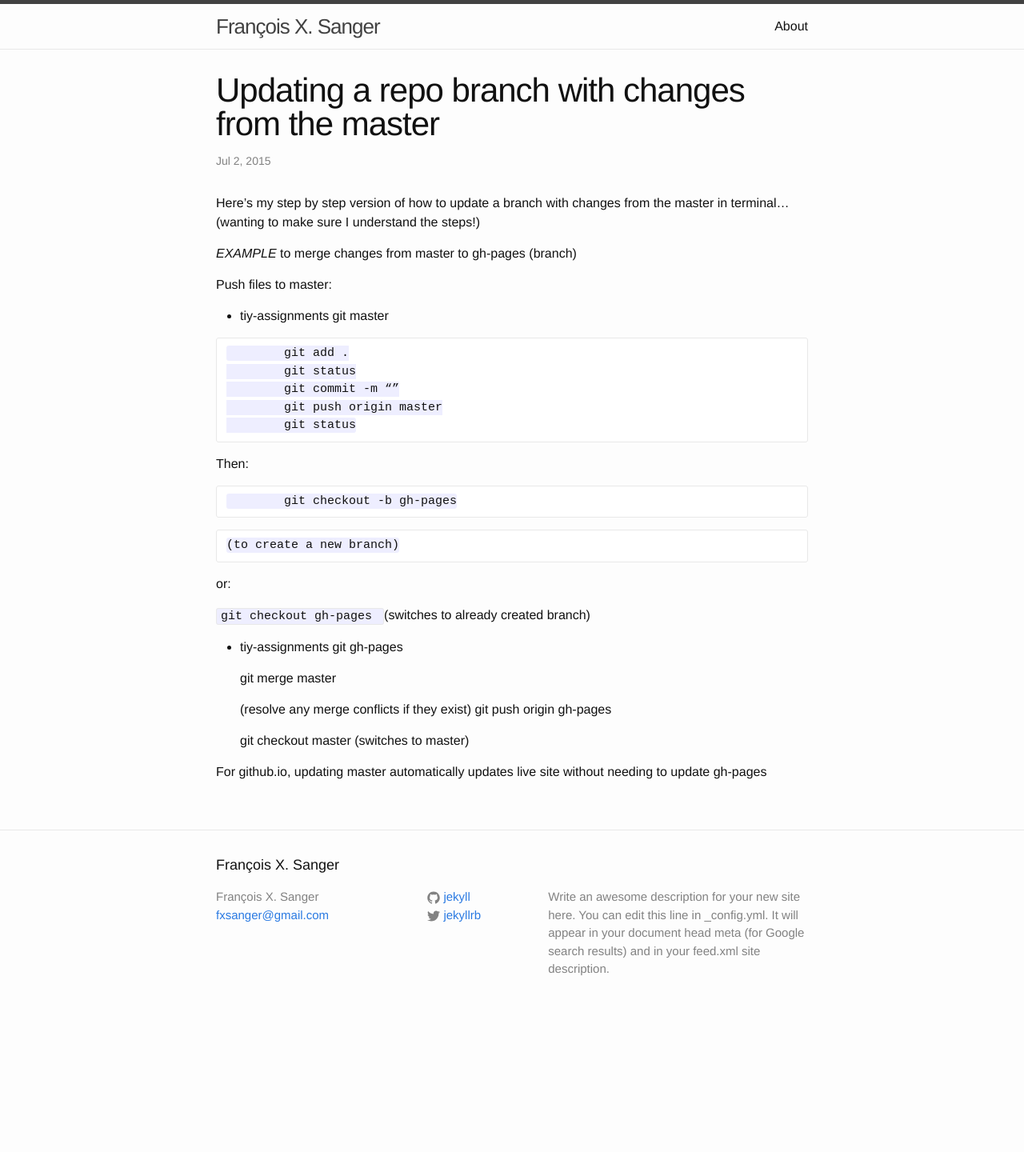
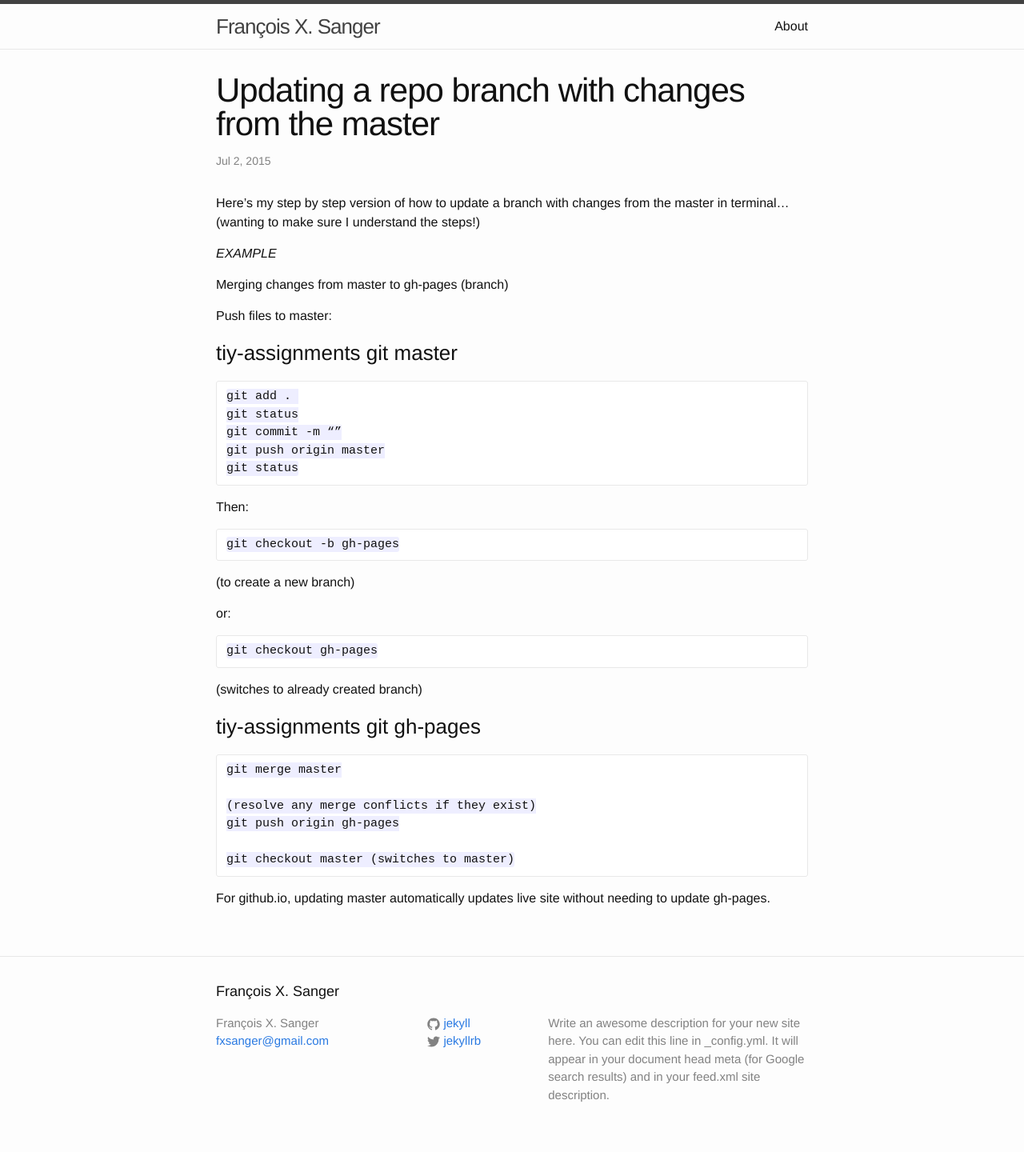
Before and after one commit to fsanger/fsanger.github.io, a Jekyll site: the page built from _posts/2015-07-02-updating-repo-branch-with-changes.md, in a window 1280 px wide. Shown: the whole page at 80% size. Built offline with Jekyll 4.4.1, drawn with Linux system fonts in a browser that asks for light colours; before the commit the page ends 1283 px from its top, so only the background shows below that.

Commit message:
addl update to Updating a repo branch

````diff
--- a/_posts/2015-07-02-updating-repo-branch-with-changes.md
+++ b/_posts/2015-07-02-updating-repo-branch-with-changes.md
@@ -8,35 +8,34 @@ Here’s my step by step version of how to update a branch with changes from the
 (wanting to make sure I understand the steps!)
 
 *EXAMPLE*
-to merge changes from master to gh-pages (branch)
+
+Merging changes from master to gh-pages (branch)
 
 Push files to master:
 
-* tiy-assignments git master
+### tiy-assignments git master
 
-```
+
 	git add .
 	git status
 	git commit -m “”
 	git push origin master
 	git status
-```
 
 Then:
 
-```
 	git checkout -b gh-pages
-```
-	(to create a new branch)
+
+(to create a new branch)
 
 
 or:
 
-```	git checkout gh-pages
-```
-	(switches to already created branch)
+	git checkout gh-pages
 
-* tiy-assignments git gh-pages
+(switches to already created branch)
+
+### tiy-assignments git gh-pages
 
 	git merge master
 
@@ -45,4 +44,4 @@ or:
 
 	git checkout master (switches to master)
 
- For github.io, updating master automatically updates live site without needing to update gh-pages
+ For github.io, updating master automatically updates live site without needing to update gh-pages.
````
